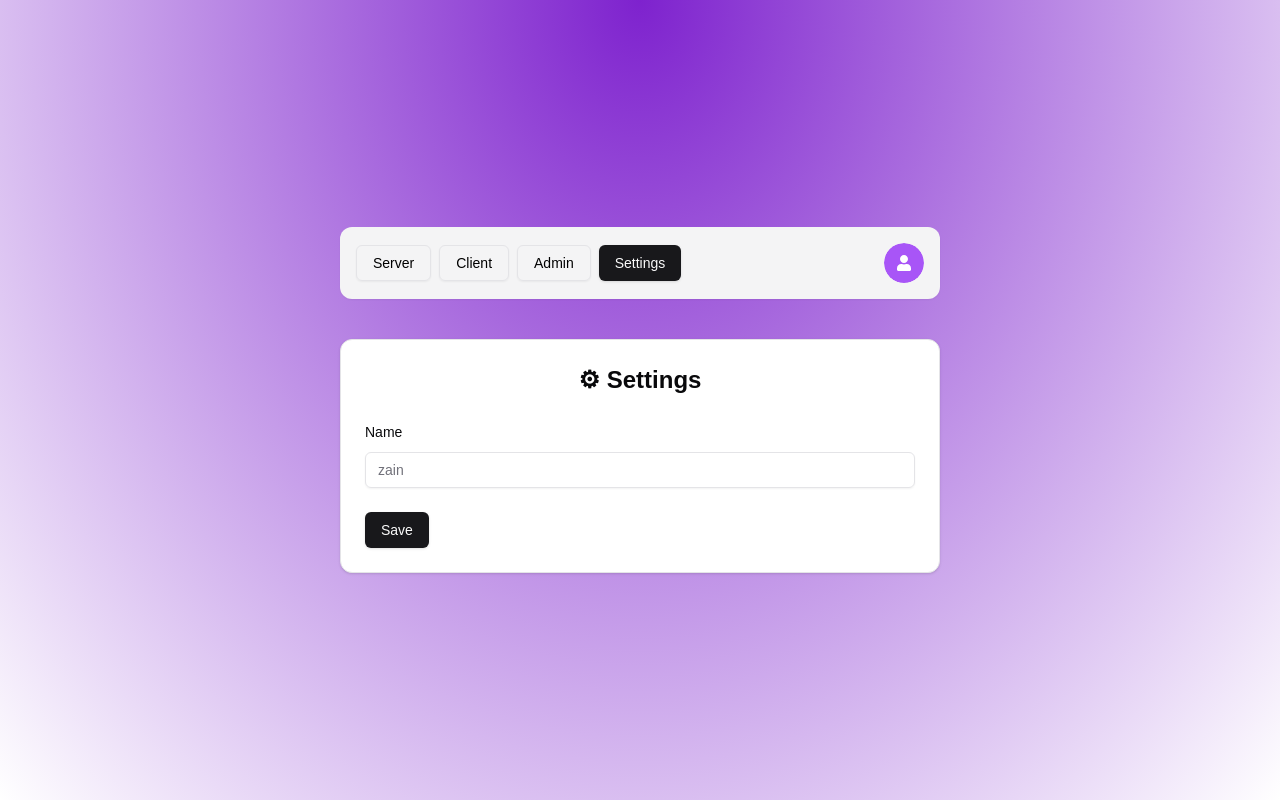
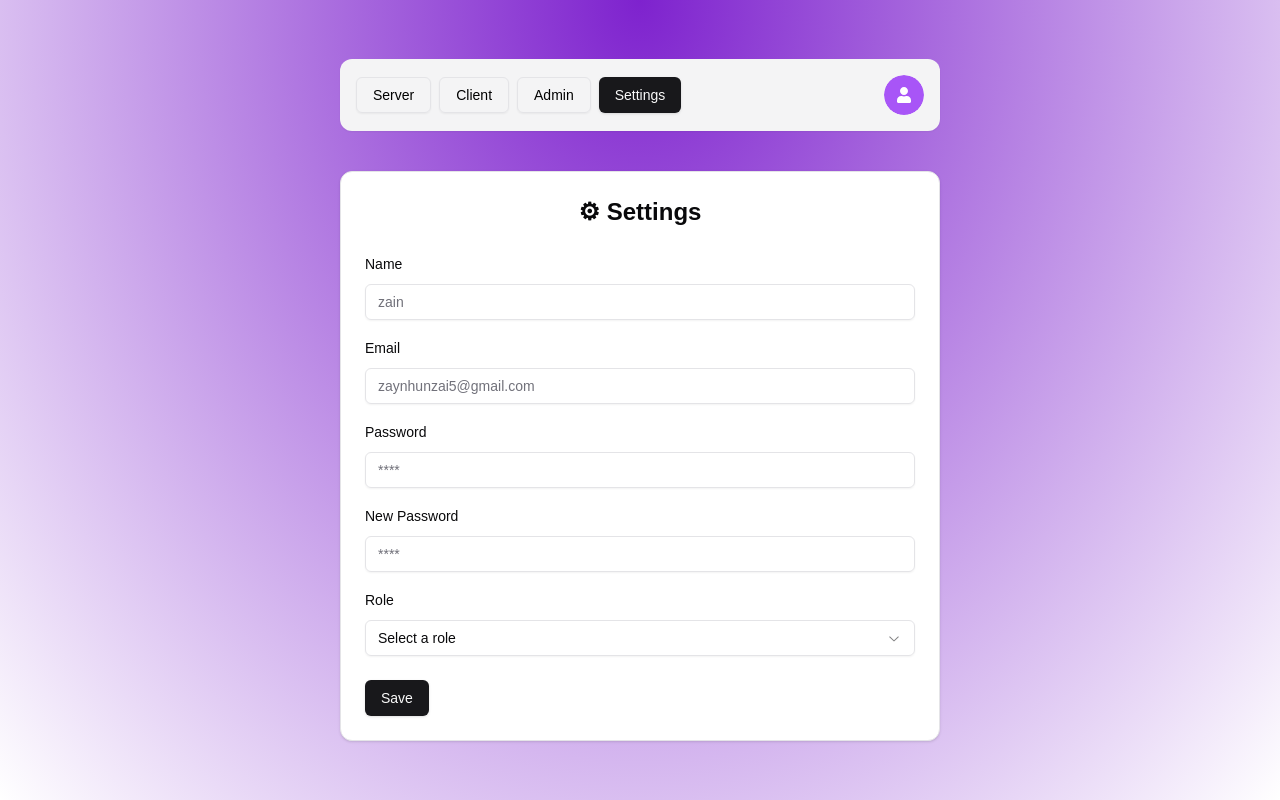
Before and after one commit to code-with-zain-hunzai/auth-2Fa, a Next.js app: page /settings in a window 1280 px wide. Built offline with nearby package versions, Linux system fonts and the light colour scheme; no server answers.

Commit message:
update and few changes in code

```diff
--- a/package.json
+++ b/package.json
@@ -24,7 +24,7 @@
     "class-variance-authority": "^0.7.0",
     "clsx": "^2.1.1",
     "lucide-react": "^0.441.0",
-    "next": "^15.0.2",
+    "next": "^15.0.3",
     "next-auth": "^5.0.0-beta.25",
     "next-themes": "^0.3.0",
     "react": "^18",
--- a/src/app/(protected)/settings/page.tsx
+++ b/src/app/(protected)/settings/page.tsx
@@ -27,6 +27,14 @@ import { Input } from "@/components/ui/input"
 import { useCurrentUser } from "../../../../hooks/use-current-user"
 import { FormSuccess } from "@/components/form-success"
 import { FormError } from "@/components/form-error"
+import {
+    Select,
+    SelectContent,
+    SelectItem,
+    SelectTrigger,
+    SelectValue
+} from "@/components/ui/select"
+import { UserRole } from "@prisma/client"
 
 const settingsPage = () => {
     const user = useCurrentUser()
@@ -39,7 +47,10 @@ const settingsPage = () => {
     const form = useForm<z.infer<typeof SettingsSchema>>({
         resolver: zodResolver(SettingsSchema),
         defaultValues: {
-            name: user?.name || undefined
+            password: undefined,
+            name: user?.name || undefined,
+            email: user?.email || undefined,
+            role: user?.role || undefined,
         }
     });
 
@@ -87,6 +98,74 @@ const settingsPage = () => {
                                         </FormControl>
                                     </FormItem>
                                 }} />
+                            <FormField
+                                control={form.control}
+                                name="email"
+                                render={({ field }) => {
+                                    return <FormItem>
+                                        <FormLabel>Email</FormLabel>
+                                        <FormControl>
+                                            <Input
+                                                {...field}
+                                                placeholder="zaynhunzai5@gmail.com"
+                                                type="email"
+                                                disabled={isPending} />
+                                        </FormControl>
+                                    </FormItem>
+                                }} />
+                            <FormField
+                                control={form.control}
+                                name="password"
+                                render={({ field }) => {
+                                    return <FormItem>
+                                        <FormLabel>Password</FormLabel>
+                                        <FormControl>
+                                            <Input
+                                                {...field}
+                                                placeholder="****"
+                                                type="password"
+                                                disabled={isPending} />
+                                        </FormControl>
+                                    </FormItem>
+                                }} />
+                            <FormField
+                                control={form.control}
+                                name="newPassword"
+                                render={({ field }) => {
+                                    return <FormItem>
+                                        <FormLabel>New Password</FormLabel>
+                                        <FormControl>
+                                            <Input
+                                                {...field}
+                                                placeholder="****"
+                                                type="password"
+                                                disabled={isPending} />
+                                        </FormControl>
+                                    </FormItem>
+                                }} />
+                            <FormField
+                                control={form.control}
+                                name="role"
+                                render={({ field }) => (
+                                    <FormItem>
+                                        <FormLabel>Role</FormLabel>
+                                        <Select
+                                            disabled={isPending}
+                                            onValueChange={field.onChange}
+                                            defaultValue={field.value}
+                                        >
+                                            <SelectTrigger>
+                                                <SelectValue placeholder="Select a role" />
+                                            </SelectTrigger>
+                                            <SelectContent>
+                                                <SelectItem value={UserRole.ADMIN}>Admin</SelectItem>
+                                                <SelectItem value={UserRole.USER}>User</SelectItem>
+                                            </SelectContent>
+                                        </Select>
+                                    </FormItem>
+                                )}
+                            />
+
                         </div>
                         <FormError message={error} />
                         <FormSuccess message={success} />
```
Also changed, not shown: 1 other file (tests, documents, lock files or other folders).
